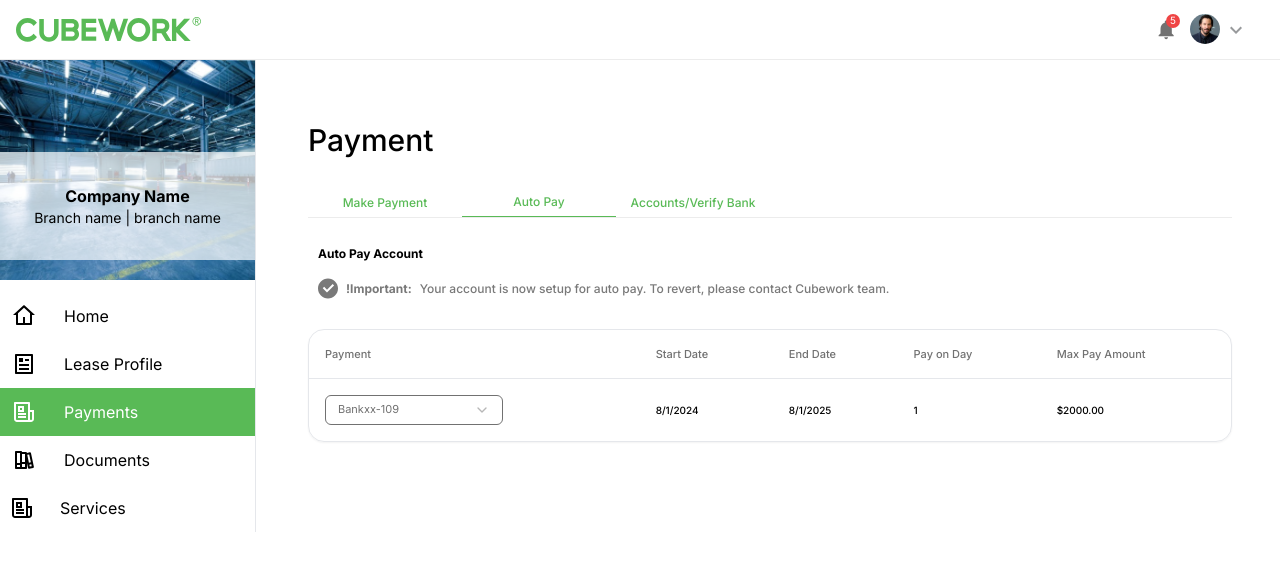
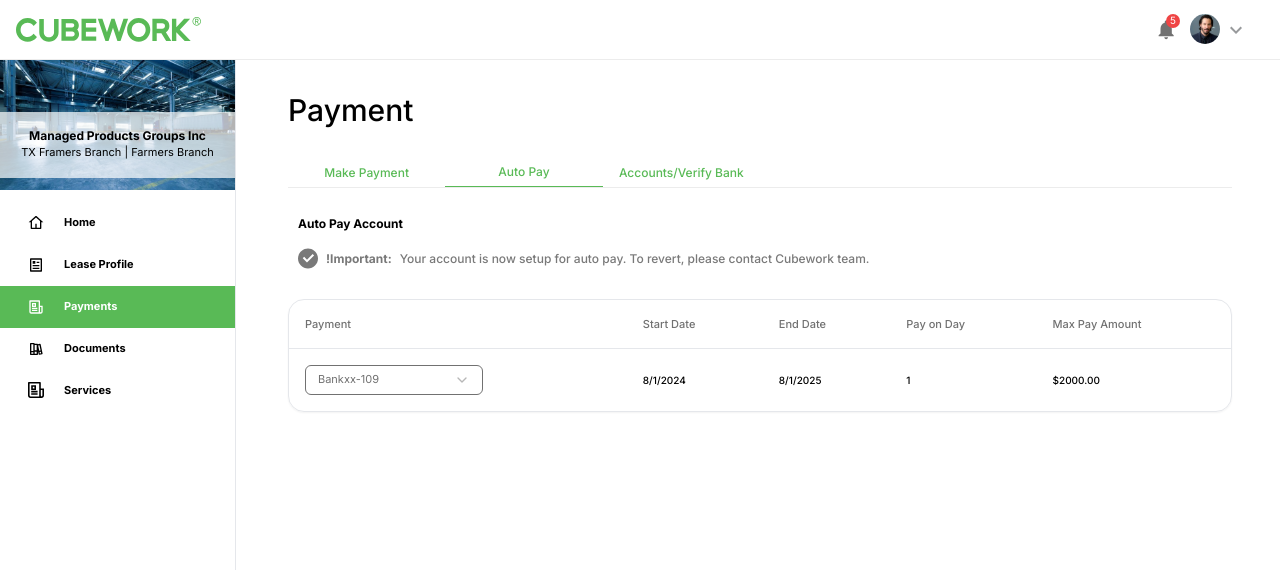
Before and after one commit to darylekarldevera/cubework-client-portal, a React (Vite) app: page /payments in a window 1280 px wide. Shown: the top 570 px of the page. Built offline with nearby package versions, Linux system fonts and the light colour scheme.

Commit message:
style(fix): polished sidebar features and typography sizes

```diff
--- a/src/components/SidebarNavigation.tsx
+++ b/src/components/SidebarNavigation.tsx
@@ -11,11 +11,11 @@ function SidebarNavigation() {
     <div className="border-r border-grey-500 flex-col w-full h-full">
       <div
         className={`h-logoHeight flex bg-cover bg-center object-contain bg-no-repeat`}
-        style={{ 'backgroundImage': `url(${DEFAULT_IMAGE})` }}
+        style={{ backgroundImage: `url(${DEFAULT_IMAGE})` }}
       >
-        <div className="py-8 bg-white/[.7] mt-auto mb-5 relative z-10 w-full h-ful">
-          <p className="font-bold text-center">Company Name</p>
-          <p className="text-center text-sm">Branch name | branch name</p>
+        <div className="py-4 bg-white/[.7] mb-3 text-[11px] leading-relaxed mt-auto relative z-10 w-full">
+          <p className="font-bold text-center text-xs">Managed Products Groups Inc</p>
+          <p className="text-center ">TX Framers Branch | Farmers Branch</p>
         </div>
       </div>
 
@@ -25,37 +25,25 @@ function SidebarNavigation() {
             key={index}
             to={item.path}
             className={`
-              p-3 text-center cursor-pointer hover:text-white flex flex-row items-center group hover:bg-cw-green
-              ${
-                getCurrentTab(pathname) === item.name
-                  ? 'text-white bg-cw-green'
-                  : 'text-black'
-                }
+              pl-7 p-3 text-center cursor-pointer transition-all duration-100 hover:text-white flex flex-row items-center group hover:bg-cw-green
+              ${getCurrentTab(pathname) === item.name ? 'text-white bg-cw-green' : 'text-black'}
             `}
           >
             <img
               alt={item.alt}
               src={item.img.blackIcon}
-              className={`group-hover:hidden
-                ${
-                  getCurrentTab(pathname) === item.name
-                    ? 'hidden group-hover:block'
-                    : 'block'
-                  }
+              className={`group-hover:hidden h-4
+                ${getCurrentTab(pathname) === item.name ? 'hidden group-hover:block' : 'block'}
               `}
             />
             <img
               alt={item.alt}
               src={item.img.whiteIcon}
-              className={`group-hover:block
-                ${
-                  getCurrentTab(pathname) === item.name
-                    ? 'block group-hover:block'
-                    : 'hidden'
-                }
+              className={`group-hover:block h-4
+                ${getCurrentTab(pathname) === item.name ? 'block group-hover:block 4' : 'hidden'}
               `}
             />
-            <p className="w-full text-start pl-7">{item.name}</p>
+            <p className="w-full text-start pl-5 font-bold text-[11px] leading-relaxed">{item.name}</p>
           </Link>
         ))}
       </div>
--- a/src/index.css
+++ b/src/index.css
@@ -5,9 +5,6 @@
 @tailwind utilities;
 
 @layer components {
-    /*.sample-template {*/
-    /*    @apply
-    /*}*/
     .element-viewer {
         @apply border border-red-500;
     }
--- a/src/layouts/ContentFullWSidebar.tsx
+++ b/src/layouts/ContentFullWSidebar.tsx
@@ -1,6 +1,6 @@
-import { ReactNode } from "react";
-import SidebarNavigation from "@/components/SidebarNavigation";
-import WrappedContent from "@/components/WrappedContent";
+import { ReactNode } from 'react';
+import SidebarNavigation from '@/components/SidebarNavigation';
+import WrappedContent from '@/components/WrappedContent';
 
 interface IContentFullWidthWSidebarProps {
   sidebar?: ReactNode;
@@ -10,7 +10,7 @@ interface IContentFullWidthWSidebarProps {
 export default function ContentFullWidthWSidebar({ sidebar, content }: IContentFullWidthWSidebarProps) {
   return (
     <div
-      className="layout--full-width-w-sidebar grid grid-cols-2 overflow-hidden"
+      className="layout--full-width-w-sidebar grid grid-cols-2 overflow-hidden h-full"
       style={{
         gridTemplateColumns: '240px 1fr',
       }}
--- a/src/views/Payment.tsx
+++ b/src/views/Payment.tsx
@@ -10,7 +10,7 @@ type PaymentProps = object;
 
 const Payment = ({}: PaymentProps) => {
   return (
-    <div className="ml-5 mt-[30px]">
+    <div className="">
       <Label>Payment</Label>
       <Tabs defaultValue="auto-pay" className="w-full mt-[30px]">
         <TabsButtonWrapper>
--- a/tailwind.config.js
+++ b/tailwind.config.js
@@ -82,12 +82,12 @@ export default {
         'accordion-up': 'accordion-up 0.2s ease-out',
       },
       spacing: {
-        sidebar: '256px',
-        logoHeight: '220px',
+        sidebar: '236px',
+        logoHeight: '130px',
       },
       colors: {
         'cw-green': '#59BA56',
-      }
+      },
     },
   },
   plugins: [require('tailwindcss-animate')],
```
